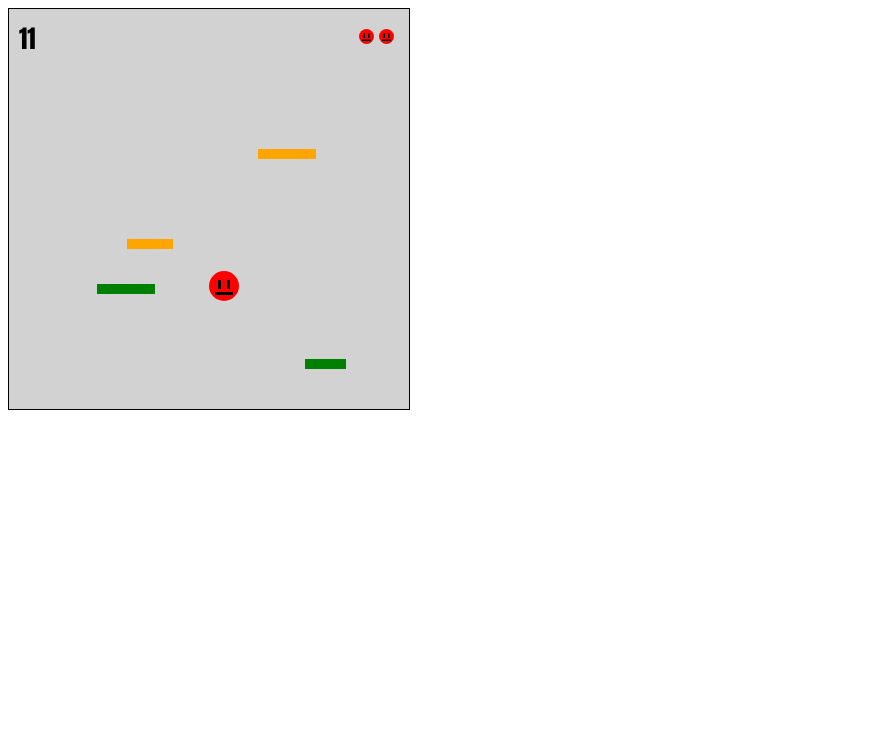
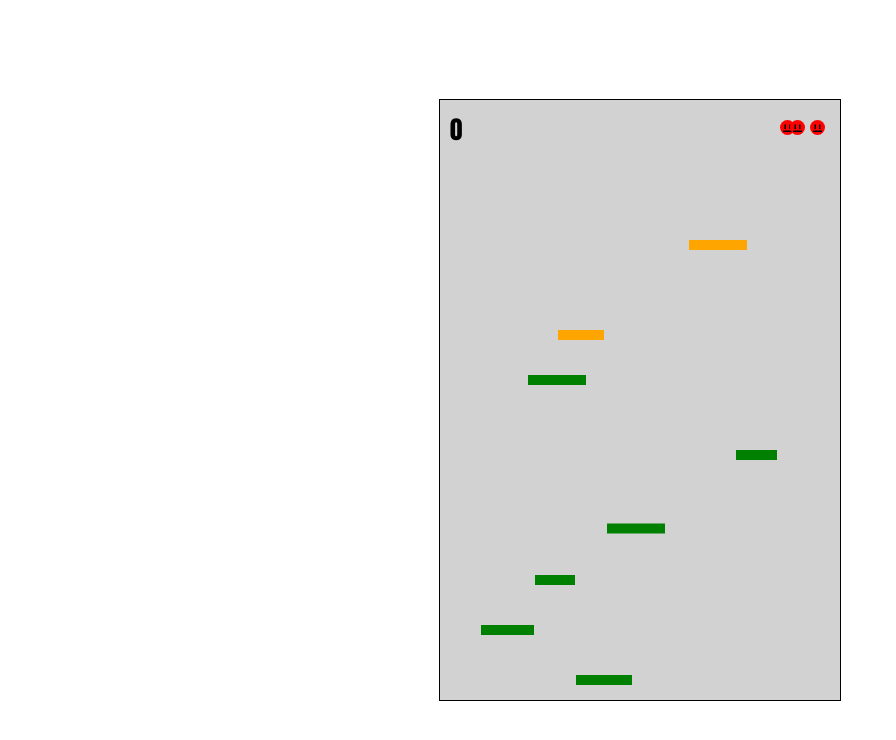
Before and after one commit to jeanphilippegoldman/bouncer, a plain HTML site: page index.html in a window 1280 px wide. Shown: the whole page, without its empty margins (0-896 px from the left). Drawn offline with Linux system fonts and the light colour scheme.

Commit message:
add size management

```diff
--- a/index.html
+++ b/index.html
@@ -6,20 +6,29 @@
 canvas {
     border:1px solid black;
     background-color: #d2d2d2;
-}
+    position: absolute;
+    top:0;
+    bottom: 0;
+    left: 0;
+    right: 0;
+    margin:auto;
+	}
 </style>
 </head>
 <body onload="start()">
+<script type="text/javascript" src="mySize.js"></script>
 <script>
 
 	var frictionX = 0.15;
 	var frictionY = 0;
+	var splashMode = 1;
 
 	var game = {
 		canvas : document.createElement("canvas"),
 		start : function() {
-			this.canvas.width = 400;
-			this.canvas.height = 400;
+			var size = mySize();
+			this.canvas.width = Math.min(400, 0.9 * size[0]);
+			this.canvas.height = Math.min(600, 0.9 * size[1]);
 			this.context = this.canvas.getContext("2d");
 			document.body.insertBefore(this.canvas, document.body.childNodes[0]);
 			this.time = 0;
@@ -33,7 +42,7 @@ canvas {
 	function start() {
 
 		papis = [];
-		papis.push( new Sprite("papi", 30, 30, 0, 0, 200, 50, 0.1, "red"));
+		papis.push( new Sprite("papi", 15, 15, 0, 0, 340, 20, 0, "red"));
 		papis.push( new Sprite("papi", 15, 15, 0, 0, 350, 20, 0, "red"));
 		papis.push( new Sprite("papi", 15, 15, 0, 0, 370, 20, 0, "red"));
 
@@ -87,7 +96,7 @@ canvas {
 					papis.shift();
 					if (papis.length == 0) {
 						clearInterval(timer)
-						startGame()
+						start()
 					}
 					papis[0].toPlay();
 				}
--- /dev/null
+++ b/mySize.js
@@ -0,0 +1,21 @@
+//from http://www.howtocreate.co.uk/tutorials/javascript/browserwindow
+
+function mySize() {
+  var myWidth = 0, myHeight = 0;
+  if( typeof( window.innerWidth ) == 'number' ) {
+    //Non-IE
+    myWidth = window.innerWidth;
+    myHeight = window.innerHeight;
+  } else if( document.documentElement && ( document.documentElement.clientWidth || document.documentElement.clientHeight ) ) {
+    //IE 6+ in 'standards compliant mode'
+    myWidth = document.documentElement.clientWidth;
+    myHeight = document.documentElement.clientHeight;
+  } else if( document.body && ( document.body.clientWidth || document.body.clientHeight ) ) {
+    //IE 4 compatible
+    myWidth = document.body.clientWidth;
+    myHeight = document.body.clientHeight;
+  }
+  //window.alert( 'Width = ' + myWidth );
+  //window.alert( 'Height = ' + myHeight );
+  return [ myWidth, myHeight ];
+}
```
